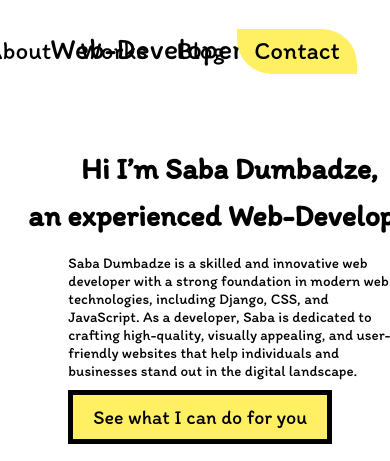
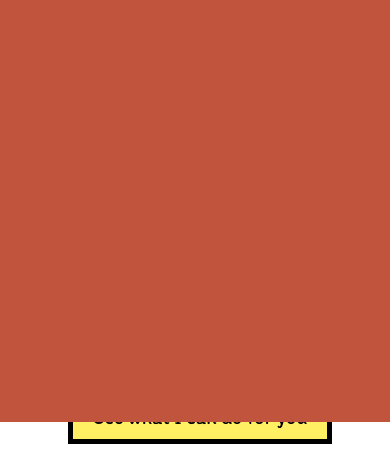
Before and after one commit to sabuka-dumbo/Portfolio-1, a Django app: page / in a window 390 px wide; the page is wider, and only the part inside the window is pictured. Shown: the top 461 px of that part. Run offline with Django 5.2, Linux system fonts and the light colour scheme.

Commit message:
Jan 26, 2025, 4:09 PM

```diff
--- a/Portfolio/SabaDumbadze/static/css/styles.css
+++ b/Portfolio/SabaDumbadze/static/css/styles.css
@@ -682,7 +682,14 @@ a, button, [role="button"] {
 }
 
 @media screen and (max-width: 780px) {
-
+    .navbar-navs {
+        position: fixed;
+        top: 0;
+        left: 0;
+        width: 100vw;
+        height: 100vh;
+        background-color: #c1543c;
+    }
 }
 
 @keyframes card_hover_animation_close {
```
